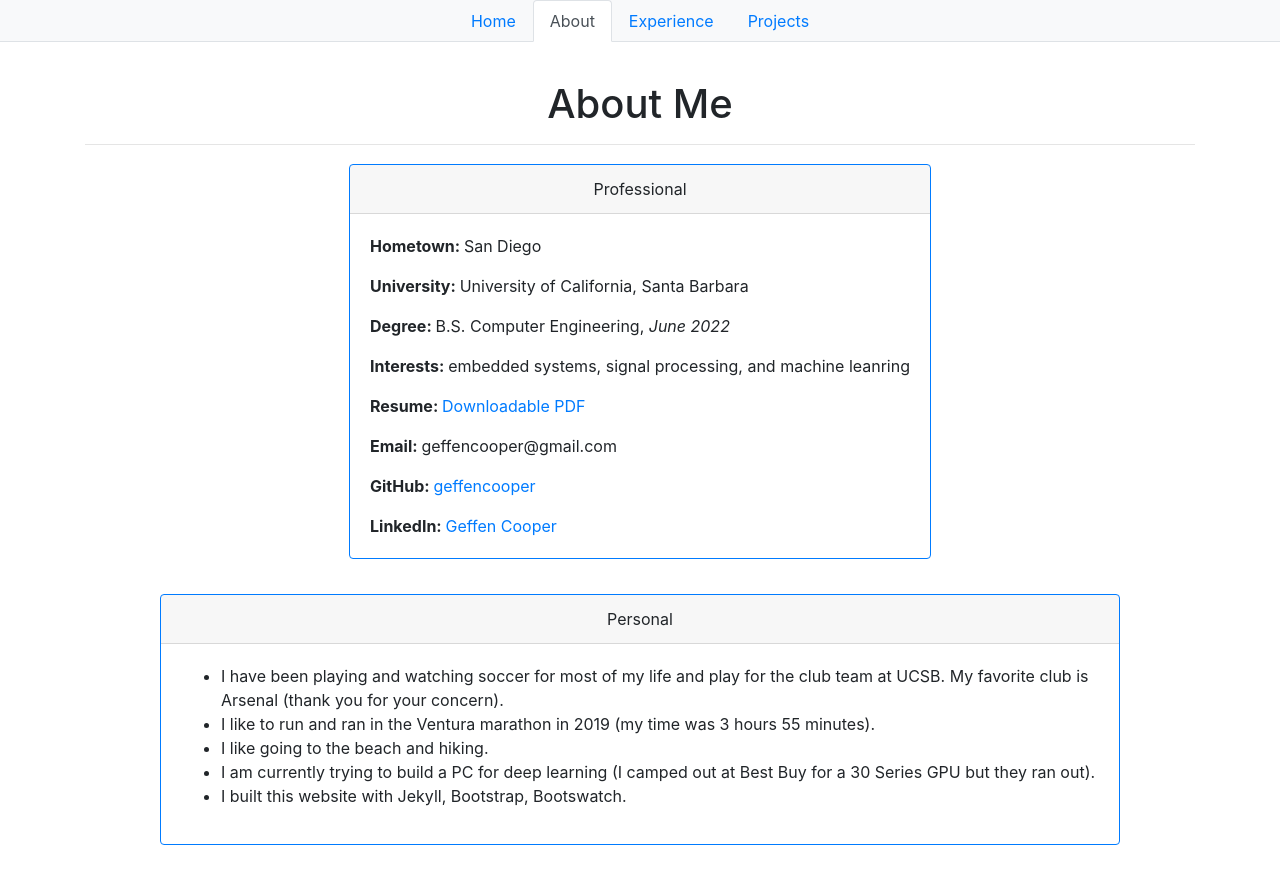
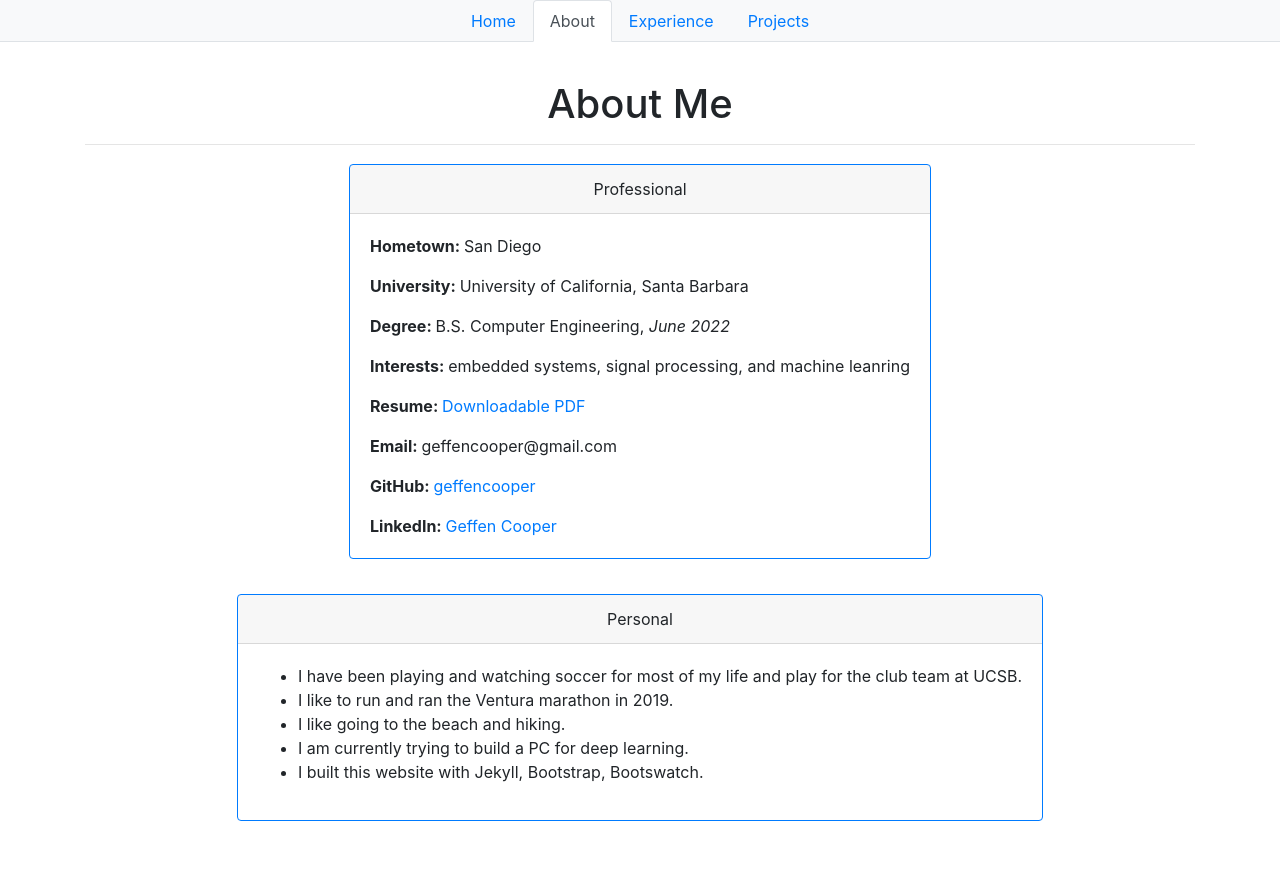
Before and after one commit to geffencooper/geffencooper.github.io, a Jekyll site: the page built from pages/about.html, in a window 1280 px wide. Shown: the top 884 px of the page. Built offline with Jekyll 4.4.1, drawn with Linux system fonts in a browser that asks for light colours; nearby versions of some CDN libraries; library files that are not in the unit come from our copies.

Commit message:
better for phone

```diff
--- a/pages/about.html
+++ b/pages/about.html
@@ -36,10 +36,10 @@ permalink: /about/
   <div class="card-header">Personal</div>
   <div class="card-body">
     <ul>
-      <li align="left">I have been playing and watching soccer for most of my life and play for the club team at UCSB. My favorite club is Arsenal (thank you for your concern).</li>
-      <li align="left">I like to run and ran in the Ventura marathon in 2019 (my time was 3 hours 55 minutes).</li>
+      <li align="left">I have been playing and watching soccer for most of my life and play for the club team at UCSB.</li>
+      <li align="left">I like to run and ran the Ventura marathon in 2019.</li>
       <li align="left">I like going to the beach and hiking.</li>
-      <li align="left">I am currently trying to build a PC for deep learning (I camped out at Best Buy for a 30 Series GPU but they ran out).</li>
+      <li align="left">I am currently trying to build a PC for deep learning.</li>
       <li align="left">I built this website with Jekyll, Bootstrap, Bootswatch.</li>
     </ul>
   </div>
```
